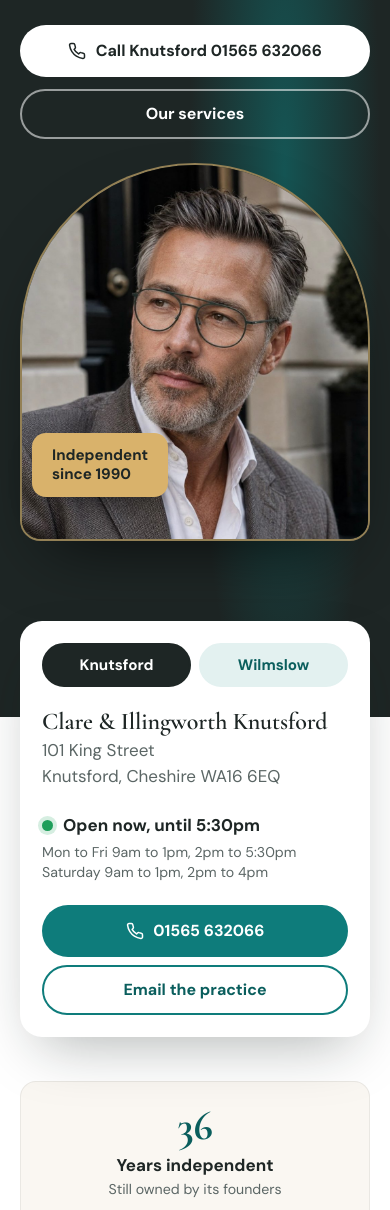
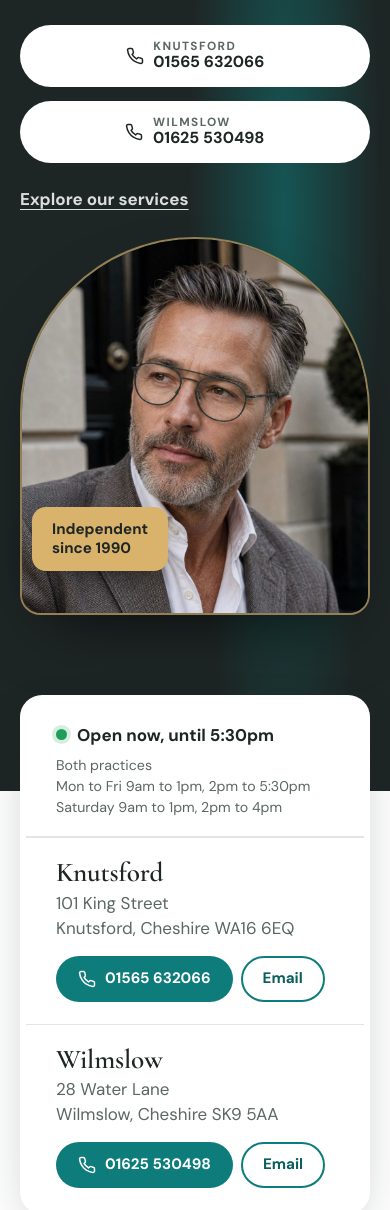
Before and after one commit to jedarlingtonx/theoptometrist.com, a plain HTML site: page index.html in a window 390 px wide. Shown: the part 520-1730 px from the top of the page. Drawn offline with nearby package versions, Linux system fonts and the light colour scheme.

Commit message:
Give Knutsford and Wilmslow equal presence in hero, visit card and CTAs
Co-Authored-By: Claude Sonnet 5.5 <noreply@anthropic.com>
Claude-Session: https://claude.ai/code/session_01Gu4sFVSKDDfa5986SEKXuk

```diff
--- a/index.html
+++ b/index.html
@@ -88,20 +88,25 @@ nav .btn{padding:12px 20px;font-size:.95rem;color:#fff;margin-left:6px}
 
 /* visit card */
 .visit-band{margin-top:-96px;position:relative;z-index:5;background:linear-gradient(180deg,transparent 96px,#fff 96px)}
-.visit{background:#fff;border-radius:22px;box-shadow:0 24px 60px -20px rgba(18,28,27,.35);padding:26px 30px;display:grid;grid-template-columns:auto 1.15fr 1fr auto;gap:28px;align-items:center}
-.tabs{display:flex;flex-direction:column;gap:8px}
-.tab{font:700 .95rem var(--sans);border:2px solid var(--mist);background:var(--mist);color:var(--teal-d);padding:10px 18px;border-radius:999px;cursor:pointer;text-align:left;transition:all .2s}
-.tab[aria-pressed="true"]{background:var(--ink);border-color:var(--ink);color:#fff}
-.visit h3{font-size:1.5rem;margin-bottom:.15em}
-.visit address{font-style:normal;color:var(--muted);line-height:1.5}
-.status{display:flex;align-items:center;gap:10px;font-weight:700;color:var(--ink);margin-bottom:.15em}
+.visit{background:#fff;border-radius:22px;box-shadow:0 24px 60px -20px rgba(18,28,27,.35);padding:28px 10px;display:grid;grid-template-columns:.9fr 1fr 1fr;align-items:center}
+.visit>div{padding:4px 30px}
+.vb,.vstatus+.vb{border-left:1px solid rgba(30,38,37,.12)}
+.vb h3{font-size:1.7rem;margin-bottom:.1em}
+.visit address{font-style:normal;color:var(--muted);line-height:1.5;margin-bottom:14px}
+.vb-cta{display:flex;flex-wrap:wrap;gap:8px}
+.vb-cta .btn{padding:12px 20px;font-size:.95rem}
+.status{display:flex;align-items:center;gap:10px;font-weight:700;color:var(--ink);margin-bottom:.35em}
 .dot{width:11px;height:11px;border-radius:50%;background:#9AA5A4;flex:none}
 .dot.open{background:#1E9E5A;box-shadow:0 0 0 4px rgba(30,158,90,.18)}
 .dot.lunch{background:var(--brass)}
-.visit small{color:var(--muted);display:block;line-height:1.45}
-.visit-cta{display:flex;flex-direction:column;gap:8px}
-.visit-cta .btn{justify-content:center}
-
+.visit small{color:var(--muted);display:block;line-height:1.5}
+.hero-calls{gap:14px}
+.hero-calls .btn{padding:13px 24px;flex:1 1 230px;max-width:290px}
+.hero-calls .btn span{display:flex;flex-direction:column;line-height:1.15;text-align:left}
+.hero-calls .btn small{font-size:.74rem;letter-spacing:.12em;text-transform:uppercase;color:var(--muted);font-weight:700}
+.hero-more{margin:22px 0 0}
+.hero-more a{color:rgba(255,255,255,.85);font-weight:700;text-decoration:underline;text-underline-offset:4px}
+.map-btns{display:flex;flex-direction:column;gap:10px}
 /* proof */
 .proof{background:#fff;padding:44px 0 60px}
 .proof-grid{display:grid;grid-template-columns:repeat(4,1fr);gap:18px}
@@ -272,7 +277,7 @@ footer address{font-style:normal;line-height:1.6;margin-bottom:12px}
 @media (prefers-reduced-motion:reduce){
   html{scroll-behavior:auto}
   .js .rv{opacity:1;transform:none;transition:none}
-  .btn,.tab{transition:none}
+  .btn{transition:none}
 }
 
 /* ---------- responsive ---------- */
@@ -280,8 +285,9 @@ footer address{font-style:normal;line-height:1.6;margin-bottom:12px}
   .hero .hero-grid{grid-template-columns:1fr;padding:56px 24px 170px;gap:10px}
   .hero-art{max-width:460px;margin:14px auto 0;width:100%}
   .hero-badge{left:12px}
-  .visit{grid-template-columns:1fr 1fr;gap:22px}
-  .tabs{flex-direction:row;grid-column:1/-1}
+  .visit{grid-template-columns:1fr 1fr;gap:22px 0}
+  .vstatus{grid-column:1/-1;padding-bottom:16px!important;border-bottom:1px solid rgba(30,38,37,.12)}
+  .vstatus+.vb{border-left:0}
   .proof-grid{grid-template-columns:repeat(2,1fr)}
   .svc-grid,.tech-grid{grid-template-columns:repeat(2,1fr)}
   .know-box{grid-template-columns:repeat(2,1fr)}
@@ -316,9 +322,11 @@ footer address{font-style:normal;line-height:1.6;margin-bottom:12px}
   .hero .hero-grid{padding:44px 20px 176px}
   .hero-btns .btn{flex:1 1 100%;justify-content:center}
   .wrap{padding:0 20px}
-  .visit{grid-template-columns:1fr;padding:22px}
-  .tabs{flex-direction:row}
-  .tab{flex:1;text-align:center}
+  .visit{grid-template-columns:1fr;padding:22px 6px;gap:0}
+  .vstatus{padding-bottom:18px!important}
+  .vb,.vstatus+.vb{border-left:0;border-top:1px solid rgba(30,38,37,.12);padding-top:20px!important;margin-top:18px}
+  .vstatus+.vb{margin-top:0}
+  .hero-calls .btn{max-width:none;flex:1 1 100%}
   .proof{padding:44px 0}
   .panel{padding:32px 24px}
   .know-box{grid-template-columns:1fr;padding:28px 24px}
@@ -355,7 +363,7 @@ footer address{font-style:normal;line-height:1.6;margin-bottom:12px}
         <li><a href="#contact-lenses">Contact lenses</a></li>
         <li><a href="#about">About us</a></li>
         <li><a href="#find-us">Find us</a></li>
-        <li><a class="btn btn-primary" href="tel:01565632066">Book an eye test</a></li>
+        <li><a class="btn btn-primary" href="#find-us">Book an eye test</a></li>
       </ul>
     </nav>
   </div>
@@ -371,13 +379,11 @@ footer address{font-style:normal;line-height:1.6;margin-bottom:12px}
       <span class="eyebrow kicker">Independent opticians, Knutsford and Wilmslow</span>
       <h1>Clear sight, <em>beautifully</em> framed.</h1>
       <p class="lead">Still owned by its two founders and proudly independent for 36 years. Thorough eye examinations, designer and independent frames, and a team who take the time to get to know you.</p>
-      <div class="hero-btns">
-        <a class="btn btn-light" href="tel:01565632066" id="hero-call">
-          <svg viewBox="0 0 24 24" fill="none" stroke="currentColor" stroke-width="2" stroke-linecap="round" stroke-linejoin="round"><path d="M22 16.9v3a2 2 0 0 1-2.2 2 19.8 19.8 0 0 1-8.6-3.1 19.5 19.5 0 0 1-6-6A19.8 19.8 0 0 1 2.1 4.2 2 2 0 0 1 4.1 2h3a2 2 0 0 1 2 1.7c.1 1 .4 1.9.7 2.8a2 2 0 0 1-.5 2.1L8.1 9.9a16 16 0 0 0 6 6l1.3-1.3a2 2 0 0 1 2.1-.4c.9.3 1.8.6 2.8.7a2 2 0 0 1 1.7 2z"/></svg>
-          Call Knutsford 01565 632066
-        </a>
-        <a class="btn btn-ghost" href="#eye-care">Our services</a>
+      <div class="hero-btns hero-calls">
+        <a class="btn btn-light" href="tel:01565632066"><svg viewBox="0 0 24 24" fill="none" stroke="currentColor" stroke-width="2" stroke-linecap="round" stroke-linejoin="round"><path d="M22 16.9v3a2 2 0 0 1-2.2 2 19.8 19.8 0 0 1-8.6-3.1 19.5 19.5 0 0 1-6-6A19.8 19.8 0 0 1 2.1 4.2 2 2 0 0 1 4.1 2h3a2 2 0 0 1 2 1.7c.1 1 .4 1.9.7 2.8a2 2 0 0 1-.5 2.1L8.1 9.9a16 16 0 0 0 6 6l1.3-1.3a2 2 0 0 1 2.1-.4c.9.3 1.8.6 2.8.7a2 2 0 0 1 1.7 2z"/></svg><span><small>Knutsford</small>01565 632066</span></a>
+        <a class="btn btn-light" href="tel:01625530498"><svg viewBox="0 0 24 24" fill="none" stroke="currentColor" stroke-width="2" stroke-linecap="round" stroke-linejoin="round"><path d="M22 16.9v3a2 2 0 0 1-2.2 2 19.8 19.8 0 0 1-8.6-3.1 19.5 19.5 0 0 1-6-6A19.8 19.8 0 0 1 2.1 4.2 2 2 0 0 1 4.1 2h3a2 2 0 0 1 2 1.7c.1 1 .4 1.9.7 2.8a2 2 0 0 1-.5 2.1L8.1 9.9a16 16 0 0 0 6 6l1.3-1.3a2 2 0 0 1 2.1-.4c.9.3 1.8.6 2.8.7a2 2 0 0 1 1.7 2z"/></svg><span><small>Wilmslow</small>01625 530498</span></a>
       </div>
+      <p class="hero-more"><a href="#eye-care">Explore our services</a></p>
     </div>
 
     <div class="hero-art">
@@ -390,24 +396,25 @@ footer address{font-style:normal;line-height:1.6;margin-bottom:12px}
 <!-- VISIT CARD -->
 <div class="visit-band"><div class="wrap">
   <div class="visit rv" id="visit">
-    <div class="tabs" role="group" aria-label="Choose a practice">
-      <button class="tab" type="button" data-b="knutsford" aria-pressed="true">Knutsford</button>
-      <button class="tab" type="button" data-b="wilmslow" aria-pressed="false">Wilmslow</button>
+    <div class="vstatus">
+      <div class="status"><span class="dot" id="v-dot"></span><span id="v-status">Opening times</span></div>
+      <small>Both practices<br>Mon to Fri 9am to 1pm, 2pm to 5:30pm<br>Saturday 9am to 1pm, 2pm to 4pm</small>
     </div>
-    <div>
-      <h3 id="v-name">Clare &amp; Illingworth Knutsford</h3>
-      <address id="v-addr">101 King Street<br>Knutsford, Cheshire WA16 6EQ</address>
+    <div class="vb">
+      <h3>Knutsford</h3>
+      <address>101 King Street<br>Knutsford, Cheshire WA16 6EQ</address>
+      <div class="vb-cta">
+        <a class="btn btn-primary" href="tel:01565632066"><svg viewBox="0 0 24 24" fill="none" stroke="currentColor" stroke-width="2" stroke-linecap="round" stroke-linejoin="round"><path d="M22 16.9v3a2 2 0 0 1-2.2 2 19.8 19.8 0 0 1-8.6-3.1 19.5 19.5 0 0 1-6-6A19.8 19.8 0 0 1 2.1 4.2 2 2 0 0 1 4.1 2h3a2 2 0 0 1 2 1.7c.1 1 .4 1.9.7 2.8a2 2 0 0 1-.5 2.1L8.1 9.9a16 16 0 0 0 6 6l1.3-1.3a2 2 0 0 1 2.1-.4c.9.3 1.8.6 2.8.7a2 2 0 0 1 1.7 2z"/></svg>01565 632066</a>
+        <a class="btn btn-outline" href="mailto:knutsford@theoptometrist.com">Email</a>
+      </div>
     </div>
-    <div>
-      <div class="status"><span class="dot" id="v-dot"></span><span id="v-status">Opening times</span></div>
-      <small>Mon to Fri 9am to 1pm, 2pm to 5:30pm<br>Saturday 9am to 1pm, 2pm to 4pm</small>
-    </div>
-    <div class="visit-cta">
-      <a class="btn btn-primary" id="v-call" href="tel:01565632066">
-        <svg viewBox="0 0 24 24" fill="none" stroke="currentColor" stroke-width="2" stroke-linecap="round" stroke-linejoin="round"><path d="M22 16.9v3a2 2 0 0 1-2.2 2 19.8 19.8 0 0 1-8.6-3.1 19.5 19.5 0 0 1-6-6A19.8 19.8 0 0 1 2.1 4.2 2 2 0 0 1 4.1 2h3a2 2 0 0 1 2 1.7c.1 1 .4 1.9.7 2.8a2 2 0 0 1-.5 2.1L8.1 9.9a16 16 0 0 0 6 6l1.3-1.3a2 2 0 0 1 2.1-.4c.9.3 1.8.6 2.8.7a2 2 0 0 1 1.7 2z"/></svg>
-        <span id="v-tel">01565 632066</span>
-      </a>
-      <a class="btn btn-outline" id="v-mail" href="mailto:knutsford@theoptometrist.com">Email the practice</a>
+    <div class="vb">
+      <h3>Wilmslow</h3>
+      <address>28 Water Lane<br>Wilmslow, Cheshire SK9 5AA</address>
+      <div class="vb-cta">
+        <a class="btn btn-primary" href="tel:01625530498"><svg viewBox="0 0 24 24" fill="none" stroke="currentColor" stroke-width="2" stroke-linecap="round" stroke-linejoin="round"><path d="M22 16.9v3a2 2 0 0 1-2.2 2 19.8 19.8 0 0 1-8.6-3.1 19.5 19.5 0 0 1-6-6A19.8 19.8 0 0 1 2.1 4.2 2 2 0 0 1 4.1 2h3a2 2 0 0 1 2 1.7c.1 1 .4 1.9.7 2.8a2 2 0 0 1-.5 2.1L8.1 9.9a16 16 0 0 0 6 6l1.3-1.3a2 2 0 0 1 2.1-.4c.9.3 1.8.6 2.8.7a2 2 0 0 1 1.7 2z"/></svg>01625 530498</a>
+        <a class="btn btn-outline" href="mailto:wilmslow@theoptometrist.com">Email</a>
+      </div>
     </div>
   </div>
 </div></div>
@@ -468,7 +475,7 @@ footer address{font-style:normal;line-height:1.6;margin-bottom:12px}
         <h3>Eye examinations</h3>
         <p>Painless, with no trick questions. Everyone should have their vision and eye health checked, glasses wearer or not.</p>
         <ul><li>Slit lamp health check</li><li>Screening for glaucoma and diabetes-related eye disease</li><li>NHS or private</li></ul>
-        <a class="more" href="tel:01565632066">Book an eye test</a>
+        <a class="more" href="#find-us">Book an eye test</a>
       </article>
       <article class="svc rv">
         <div class="ico"><svg viewBox="0 0 24 24" fill="none" stroke="currentColor" stroke-width="1.8" stroke-linecap="round" stroke-linejoin="round"><circle cx="6.5" cy="14" r="4"/><circle cx="17.5" cy="14" r="4"/><path d="M10.5 14h3M2.5 14 4 8M21.5 14 20 8"/></svg></div>
@@ -482,14 +489,14 @@ footer address{font-style:normal;line-height:1.6;margin-bottom:12px}
         <h3>Contact lenses</h3>
         <p>Comfortable, discreet and light for sport. New wearers are guided through every step, and existing wearers can be set up quickly.</p>
         <ul><li>Daily, monthly and two-weekly soft lenses</li><li>Rigid gas-permeable lenses</li><li>Regular aftercare reviews</li></ul>
-        <a class="more" href="tel:01565632066">Ask about lenses</a>
+        <a class="more" href="#find-us">Ask about lenses</a>
       </article>
       <article class="svc rv">
         <div class="ico"><svg viewBox="0 0 24 24" fill="none" stroke="currentColor" stroke-width="1.8" stroke-linecap="round" stroke-linejoin="round"><circle cx="12" cy="8" r="4"/><path d="M4 21c0-4.4 3.6-8 8-8s8 3.6 8 8"/><path d="M9.6 7.4h.01M14.4 7.4h.01"/></svg></div>
         <h3>Children's eye care</h3>
         <p>A friendly, informal atmosphere, with qualified Dispensing Opticians for every child's frames and NHS testing for under 16s.</p>
         <ul><li>Optometrists experienced in paediatric testing</li><li>Myopia control lenses</li><li>A wide choice of young frames</li></ul>
-        <a class="more" href="tel:01565632066">Book for your child</a>
+        <a class="more" href="#find-us">Book for your child</a>
       </article>
     </div>
   </div>
@@ -606,14 +613,14 @@ footer address{font-style:normal;line-height:1.6;margin-bottom:12px}
         <h2>Freedom from your frames.</h2>
         <p>Many people see better through contact lenses than through glasses, and they're a lightweight choice for sport. We'll guide you on lens type, wearing schedule and care, around your lifestyle.</p>
         <ul class="chips"><li>Daily disposables</li><li>Two-weekly</li><li>Monthly</li><li>Extended wear</li><li>Gas-permeable</li></ul>
-        <a class="btn btn-primary" href="tel:01565632066">Talk to us about lenses</a>
+        <a class="btn btn-primary" href="#find-us">Talk to us about lenses</a>
       </div>
       <div class="panel b rv">
         <span class="eyebrow">Children and young people</span>
         <h2>Protecting young eyes early.</h2>
         <p>Short-sightedness is on the rise, and acting early gives better long-term outcomes. We offer myopia control, with specialised spectacle lenses or contact lenses, to help slow its progression.</p>
         <ul class="chips"><li>NHS tests under 16</li><li>Myopia control</li><li>Qualified DOs for every child</li></ul>
-        <a class="btn btn-light" href="tel:01565632066">Book for your child</a>
+        <a class="btn btn-light" href="#find-us">Book for your child</a>
       </div>
     </div>
   </div>
@@ -663,12 +670,12 @@ footer address{font-style:normal;line-height:1.6;margin-bottom:12px}
   <div class="wrap">
     <div class="head rv">
       <span class="eyebrow">Find us</span>
-      <h2>Visit us on King Street.</h2>
-      <p class="lead">Our Knutsford practice is in the heart of town, with our sister practice in Wilmslow.</p>
+      <h2>Visit us in Knutsford or Wilmslow.</h2>
+      <p class="lead">Two practices, one team. Call or email whichever is nearest to you.</p>
     </div>
     <div class="find-grid">
       <div class="branches rv">
-        <div class="branch main">
+        <div class="branch">
           <span class="pill">Knutsford</span>
           <h3>Clare &amp; Illingworth Knutsford</h3>
           <address>101 King Street<br>Knutsford<br>Cheshire WA16 6EQ</address>
@@ -678,7 +685,7 @@ footer address{font-style:normal;line-height:1.6;margin-bottom:12px}
           </div>
         </div>
         <div class="branch">
-          <span class="pill" style="background:var(--ink)">Wilmslow</span>
+          <span class="pill">Wilmslow</span>
           <h3>Clare &amp; Illingworth Wilmslow</h3>
           <address>28 Water Lane<br>Wilmslow<br>Cheshire SK9 5AA</address>
           <div class="row">
@@ -690,8 +697,11 @@ footer address{font-style:normal;line-height:1.6;margin-bottom:12px}
       <div class="map rv">
         <div>
           <svg viewBox="0 0 24 24" fill="none" stroke="currentColor" stroke-width="1.8" stroke-linecap="round" stroke-linejoin="round"><path d="M12 22s7-6.2 7-12a7 7 0 1 0-14 0c0 5.8 7 12 7 12z"/><circle cx="12" cy="10" r="2.6"/></svg>
-          <p>101 King Street, Knutsford WA16 6EQ</p>
-          <a class="btn btn-primary" href="https://www.google.com/maps/search/?api=1&amp;query=101+King+Street+Knutsford+WA16+6EQ" target="_blank" rel="noopener">Open in Google Maps</a>
+          <p>Find your nearest practice</p>
+          <div class="map-btns">
+            <a class="btn btn-primary" href="https://www.google.com/maps/search/?api=1&amp;query=101+King+Street+Knutsford+WA16+6EQ" target="_blank" rel="noopener">Knutsford on Google Maps</a>
+            <a class="btn btn-primary" href="https://www.google.com/maps/search/?api=1&amp;query=28+Water+Lane+Wilmslow+SK9+5AA" target="_blank" rel="noopener">Wilmslow on Google Maps</a>
+          </div>
         </div>
       </div>
     </div>
@@ -751,24 +761,6 @@ footer address{font-style:normal;line-height:1.6;margin-bottom:12px}
     if(e.target.tagName==='A'){m.classList.remove('open');b.setAttribute('aria-expanded','false');}
   });
 
-  /* branch switcher */
-  var data={
-    knutsford:{name:'Clare & Illingworth Knutsford',addr:'101 King Street<br>Knutsford, Cheshire WA16 6EQ',tel:'01565 632066',href:'tel:01565632066',mail:'mailto:knutsford@theoptometrist.com'},
-    wilmslow:{name:'Clare & Illingworth Wilmslow',addr:'28 Water Lane<br>Wilmslow, Cheshire SK9 5AA',tel:'01625 530498',href:'tel:01625530498',mail:'mailto:wilmslow@theoptometrist.com'}
-  };
-  var tabs=document.querySelectorAll('.tab');
-  tabs.forEach(function(t){
-    t.addEventListener('click',function(){
-      var d=data[t.getAttribute('data-b')];
-      tabs.forEach(function(x){x.setAttribute('aria-pressed',x===t?'true':'false');});
-      document.getElementById('v-name').textContent=d.name;
-      document.getElementById('v-addr').innerHTML=d.addr;
-      document.getElementById('v-tel').textContent=d.tel;
-      document.getElementById('v-call').setAttribute('href',d.href);
-      document.getElementById('v-mail').setAttribute('href',d.mail);
-    });
-  });
-
   /* open / closed status (UK time) */
   function ukNow(){
     var p=new Intl.DateTimeFormat('en-GB',{timeZone:'Europe/London',weekday:'short',hour:'numeric',minute:'numeric',hour12:false}).formatToParts(new Date());
```
